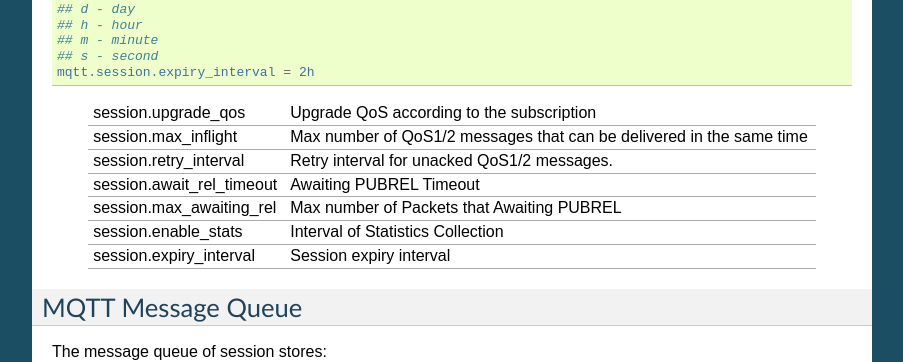
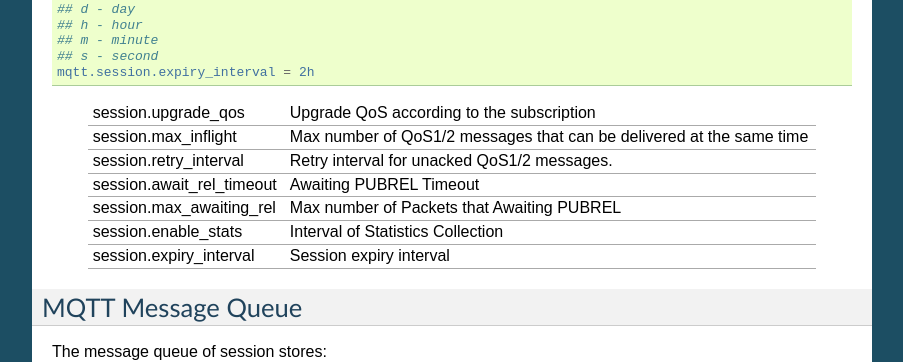
Before and after one commit to emqxarchive/emqx-docs-en, a Sphinx documentation site: the page built from source/config.rst, in a window 1280 px wide and 900 px high, scrolled down 4076 px. Shown: the part 132-494 px from the top of the window, without its empty margins (198-1101 px from the left). Built offline with Sphinx 7.4.7, drawn with Linux system fonts in a browser that asks for light colours.

Commit message:
at the same time

```diff
--- a/source/config.rst
+++ b/source/config.rst
@@ -296,7 +296,7 @@
 +------------------------------+----------------------------------------------------------+
 | session.upgrade_qos          | Upgrade QoS according to the subscription                |
 +------------------------------+----------------------------------------------------------+
-| session.max_inflight         | Max number of QoS1/2 messages that can be delivered in   |
+| session.max_inflight         | Max number of QoS1/2 messages that can be delivered at   |
 |                              | the same time                                            |
 +------------------------------+----------------------------------------------------------+
 | session.retry_interval       | Retry interval for unacked QoS1/2 messages.              |
```
